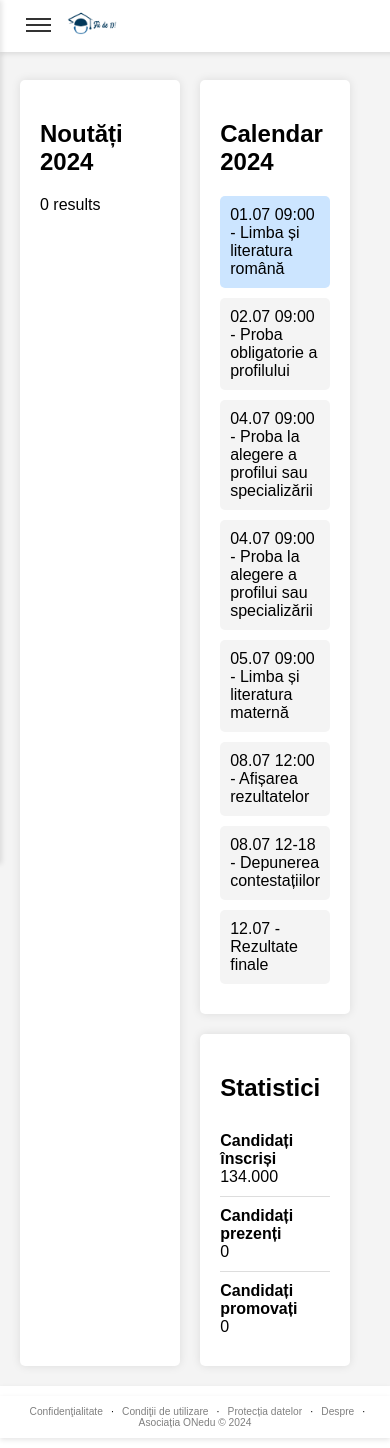
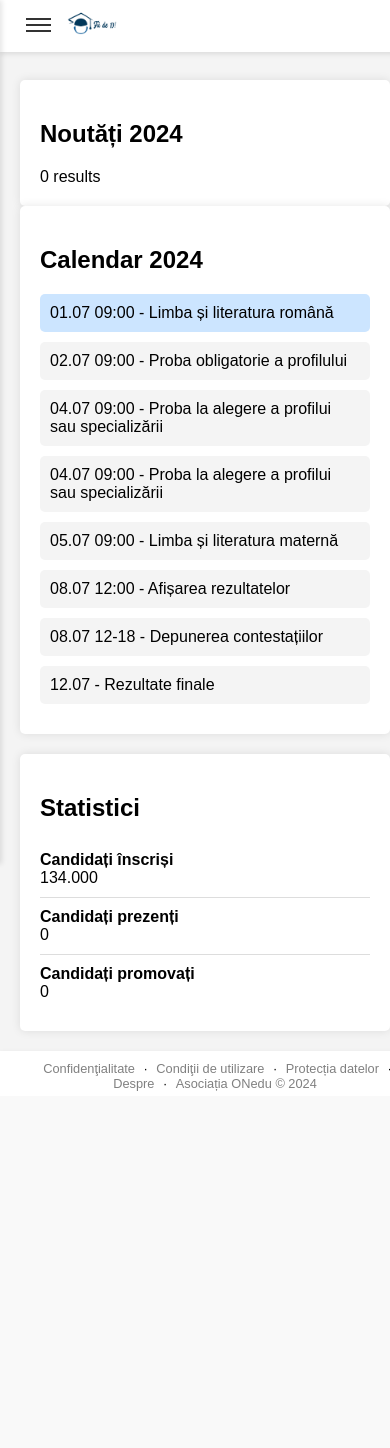
Before and after one commit to ONeduRomania/bac-fiide10, a PHP site: page / in a window 390 px wide. After the commit the page ends 1091 px from the top, so only its background shows below. Run offline with PHP 8.4, Linux system fonts and the light colour scheme; data that the repository does not hold is empty.

Commit message:
last updates

```diff
--- a/css/style.css
+++ b/css/style.css
@@ -1,7 +1,7 @@
 body, html {
     font-family: Arial, sans-serif;
     margin: 0;
-    height: 100%;
+    height: auto;
     padding: 0;
     background-color: #f4f4f4;
 }
@@ -144,14 +144,17 @@ body, html {
     font-size: 1.2em;
 }
 
-footer {
+.footer {
     text-align: center;
-    padding: 10px 0;
     background-color: #fff;
     box-shadow: 0 2px 5px rgba(0, 0, 0, 0.1);
     font-size: 0.8em;
     width: 100%;
+    padding-top: 10px;
+    padding-bottom: 5px;
+    padding-left: 20px;
     margin-top: auto;
+    margin-bottom: 0;
 }
 
 .footer-links a {
@@ -272,9 +275,16 @@ footer {
         margin-top: 60px;  }
 
     .columns {
-        display: flex;
-        gap: 20px;
+        display: block;
     }
+
+    .news,
+    .calendar,
+    .statistics {
+        width: 100%;
+        margin-right: 0;
+    }
+
 
     .news {
         flex: 2;
--- a/includes/footer.php
+++ b/includes/footer.php
@@ -1,4 +1,4 @@
-<footer>
+<div class = "footer">
     <div class="footer-links">
         <a href="https://www.onedu.ro/politica-de-confidentialitate/">Confidenţialitate</a> ·
         <a href="https://www.onedu.ro/termenii-si-conditiile/">Condiţii de utilizare</a> ·
@@ -6,4 +6,4 @@
         <a href="https://fiide10.ro">Despre</a> ·
         <a>Asociația ONedu © 2024</a>
     </div>
-</footer>
+</div>
--- a/info.php
+++ b/info.php
@@ -84,7 +84,6 @@
 
 </body>
 
-<footer>
-    <?php include 'includes/footer.php'; ?>
-</footer>
+<?php include 'includes/footer.php'; ?>
+
 </html>
```
